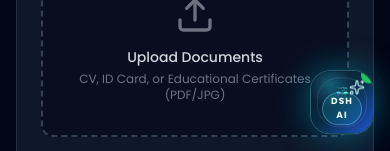
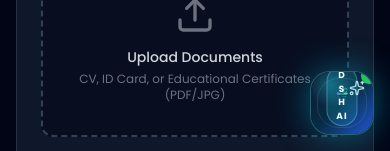
Before and after one commit to sarkarcreator/digitalsolhub-frontend, a React (Vite) app: page /en/apply in a window 390 px wide. Shown: the part 693-844 px from the top of the page. Built offline with nearby package versions, Linux system fonts and the light colour scheme; a web font is replaced by a local one.

Commit message:
Add mobile-only layout and motion refinements

```diff
--- a/styles.css
+++ b/styles.css
@@ -170,3 +170,23 @@
     print-color-adjust: exact !important;
   }
 }
+
+
+/* Mobile-only polish: keep desktop rendering and layout unchanged. */
+@media (max-width: 639px) {
+  /* Avoid continuous decorative motion on small, often lower-powered devices. */
+  .animate-float {
+    animation: none !important;
+  }
+
+  /* Keep long content readable without forcing children wider than the viewport. */
+  #root,
+  main {
+    min-width: 0;
+    max-width: 100%;
+  }
+
+  :where(h1, h2, h3, p, a, button, label) {
+    overflow-wrap: anywhere;
+  }
+}
```
